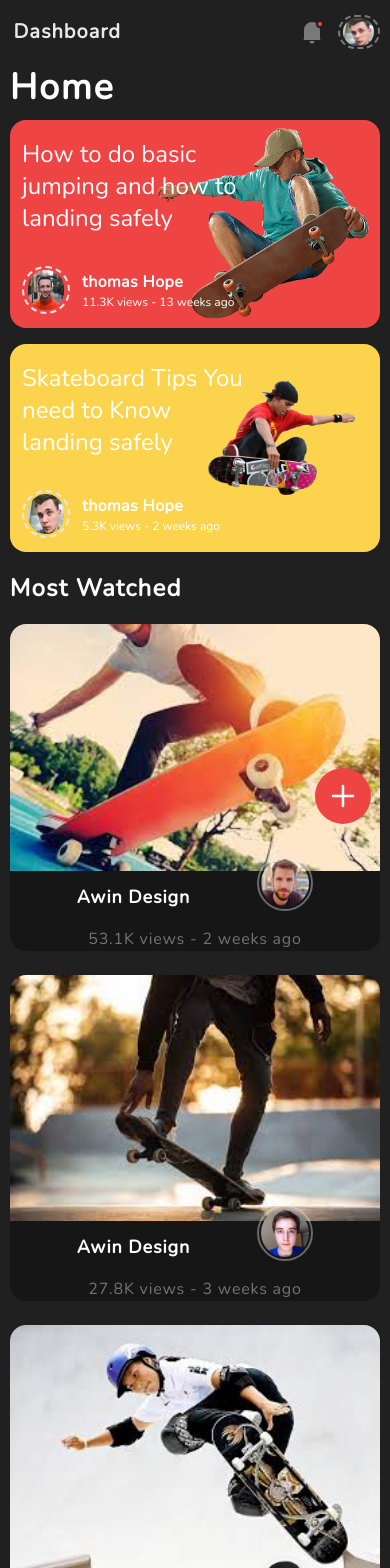
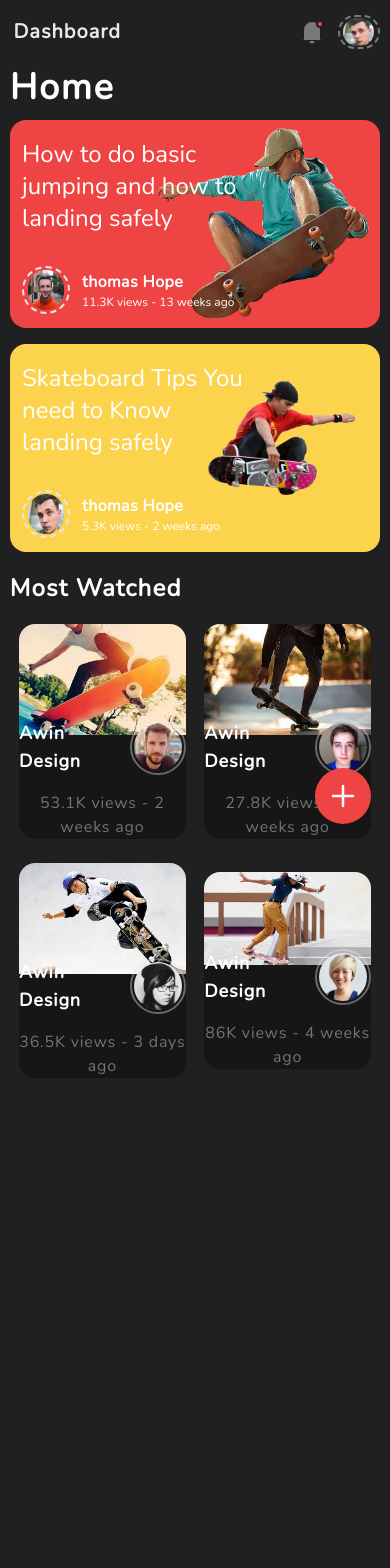
Before and after one commit to awindesign01/Dashboard-react.js, a React (Create React App) app in the folder app/: page / in a window 390 px wide. Shown: the top 1568 px of the page. After the commit the page ends 1102 px from the top, so only its background shows below. Built offline with nearby package versions, Linux system fonts and the light colour scheme.

Commit message:
change in responsive section watched
Signed-off-by: awindesign01 <awindesigngithub01@gmail.com>

```diff
--- a/app/src/Common/Components/Watched/SWatched.js
+++ b/app/src/Common/Components/Watched/SWatched.js
@@ -49,7 +49,7 @@ const SWatched = () => {
 		<>
 			{CartItem.map((e) => (
 				<nav
-					className="mb-6 lg:m-0 w-full md:w-45% lg:w-1/5 h-full bg-black-1 rounded-2xl"
+					className="mb-6 lg:m-0 w-45% md:w-45% lg:w-1/5 h-full bg-black-1 rounded-2xl"
 					key={e.id}
 					data-aos="fade-right"
 					data-aos-duration="700"
--- a/app/src/Common/pages/Descover.js
+++ b/app/src/Common/pages/Descover.js
@@ -15,7 +15,7 @@ const Descover = () => {
 			<article className="my-3 lg:ml-2 xl:ml-6 xl:my-6 w-auto h-12 flex items-center">
 				<header className="text-2xl text-white font-bold tracking-wider">Most Watched</header>
 			</article>
-			<article className="w-full h-auto flex flex-col md:flex-row md:flex-wrap lg:flex-nowrap justify-around items-center">
+			<article className="w-full h-auto flex md:flex-row flex-wrap lg:flex-nowrap justify-around items-center">
 				<SWatched />
 			</article>
 		</section>
```
